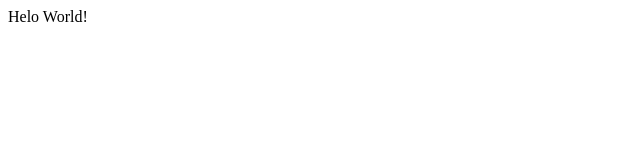
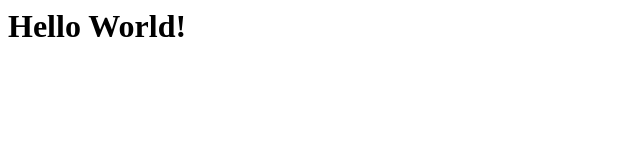
Before and after one commit to tCruz90/LAB1, a plain HTML site: page index.html in a window 1280 px wide. Shown: the whole page, without its empty margins (0-640 px from the left). Drawn offline with Linux system fonts and the light colour scheme.

Commit message:
alteracao do estilo

```diff
--- a/index.html
+++ b/index.html
@@ -1,8 +1,8 @@
 <html>
   <head>
-    <title>Hello</title>
+    <title>BIG Hello</title>
   </head>
   <body>
-    <p>Helo World!</p>
+    <h1>Hello World!</h1>
   </body>
 </html>
```
